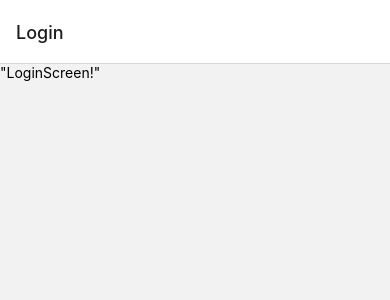
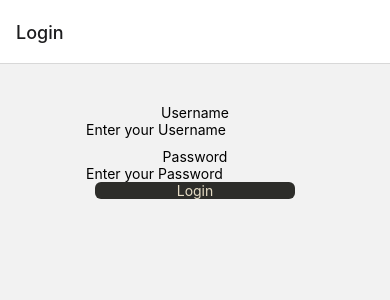
Before and after one commit to WolfComrad/S.E.C.U.R.E.D., a React Native app in the folder SecureMobile/: screen /Login in a window 390 px wide. Shown: the top 300 px of the page. Built offline with nearby package versions, Linux system fonts and the light colour scheme.

Commit message:
setting and retrieving password state, complete login screen

```diff
--- a/SecureMobile/screens/LoginScreen.tsx
+++ b/SecureMobile/screens/LoginScreen.tsx
@@ -1,12 +1,40 @@
-import React from "react"
-import { Text, View } from "react-native"
+import React, { useState } from "react"
+import { Pressable, Text, TextInput, View } from "react-native"
 
 const LoginScreen = () => {
+    const [username, setUsername] = useState('');
+    const [password, setPassword] = useState('');
     return (
-        <View>
-            <Text>
-                "LoginScreen!"
-            </Text>
+        <View style={{flex:1, alignItems:"center"}}>
+            <View style={{paddingTop:40, alignItems:"center"}}>
+                <Text>Username</Text>
+                <TextInput
+                    placeholderTextColor={"black"}
+                    placeholder="Enter your Username"
+                />
+            </View>
+            <View style={{paddingTop:10, alignItems:"center"}}>
+                <Text>Password</Text>
+                <TextInput
+                    value={password}
+                    placeholderTextColor={"black"}
+                    placeholder="Enter your Password"
+                    onChangeText={(text) => {
+                        setPassword(text) ;
+                        console.log(password)}}
+
+                />
+            </View>
+
+            <Pressable
+                style={{
+                    width: 200,
+                    backgroundColor: "#2D2D2A",
+                    borderRadius:6
+                }}
+            >
+                <Text style={{color: "#E5DCC5", alignSelf:"center"}}>Login</Text>
+            </Pressable>
         </View>
     )
 }
```
